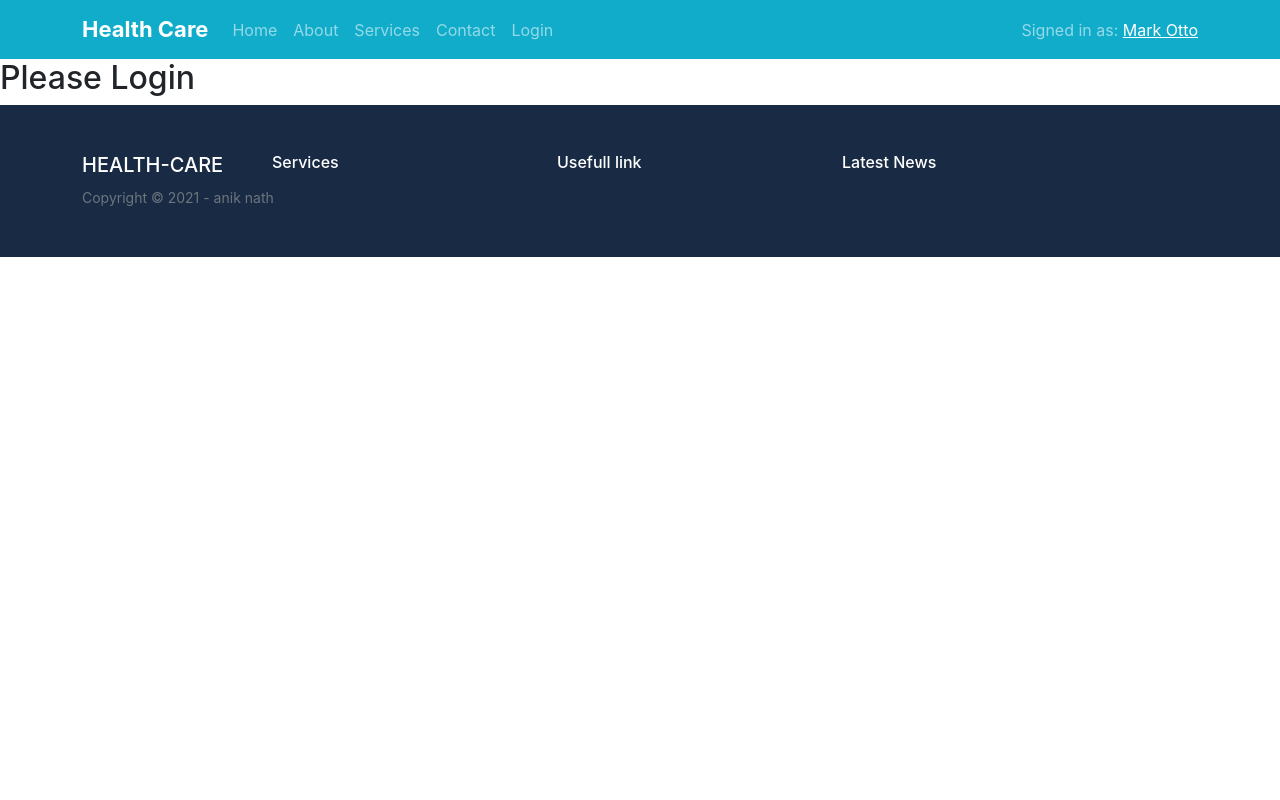
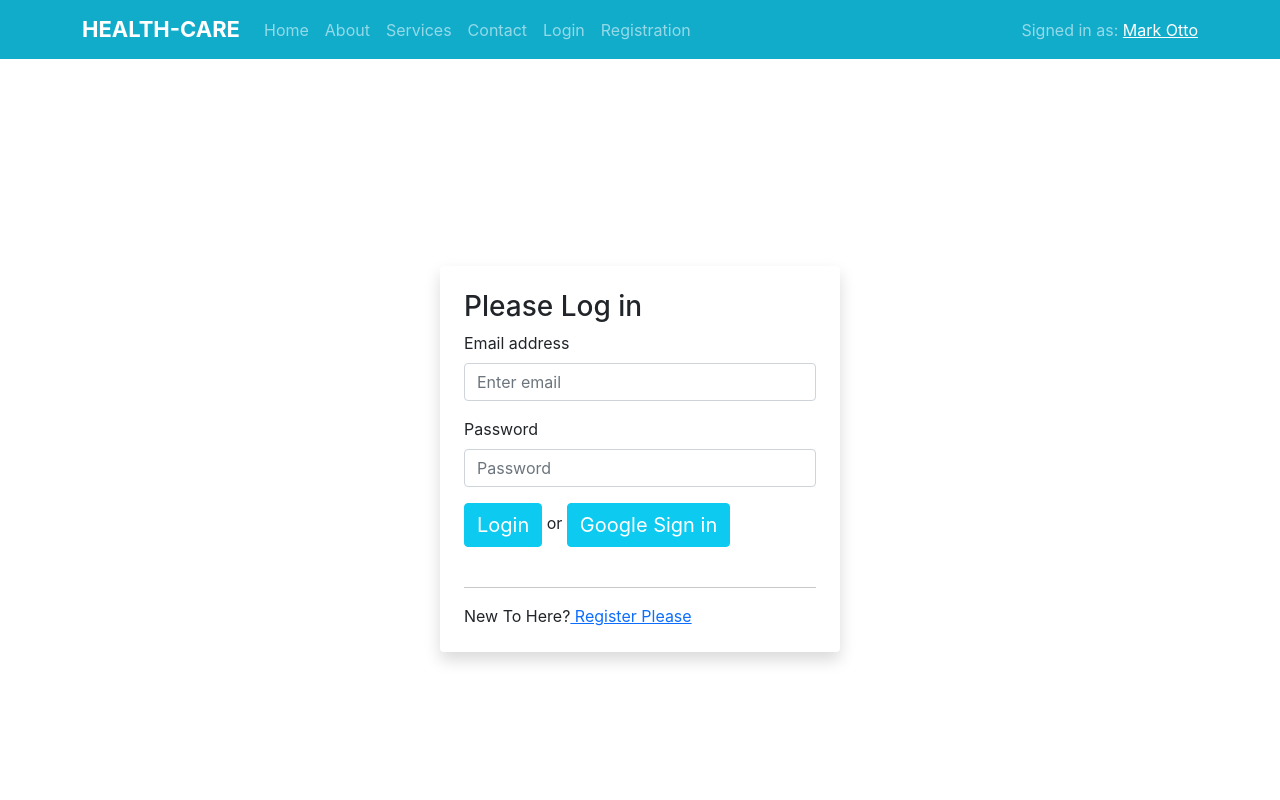
Before and after one commit to Anik-nath/HEALTH-CARE, a React (Create React App) app: page /login in a window 1280 px wide. Shown: the top 800 px of the page. Built offline with nearby package versions, Linux system fonts and the light colour scheme.

Commit message:
second commit

```diff
--- a/package.json
+++ b/package.json
@@ -7,6 +7,7 @@
     "@testing-library/react": "^11.2.7",
     "@testing-library/user-event": "^12.8.3",
     "bootstrap": "^5.1.1",
+    "firebase": "^9.1.3",
     "react": "^17.0.2",
     "react-bootstrap": "^2.0.0-rc.1",
     "react-dom": "^17.0.2",
--- a/public/index.html
+++ b/public/index.html
@@ -31,7 +31,7 @@
       integrity="sha384-F3w7mX95PdgyTmZZMECAngseQB83DfGTowi0iMjiWaeVhAn4FJkqJByhZMI3AhiU"
       crossorigin="anonymous"
     />
-    <title>React App</title>
+    <title>Health Care</title>
   </head>
   <body>
     <noscript>You need to enable JavaScript to run this app.</noscript>
--- a/src/App.css
+++ b/src/App.css
@@ -42,3 +42,18 @@
   text-transform: capitalize;
   font-weight: bold;
 }
+#slider img{
+height: 100vh;
+}
+.carousel-caption {
+  bottom: 40%;
+}
+.registration{
+  display: flex;
+  justify-content: center;
+  height: 100vh;
+  align-items: center;
+}
+#service .image{
+  height: 500px;
+}
--- a/src/App.js
+++ b/src/App.js
@@ -5,6 +5,7 @@ import Footer from "./Components/Footer/Footer";
 import Header from "./Components/Header/Header";
 import Home from "./Components/Home/Home";
 import Login from "./Components/Login/Login";
+import Registration from "./Components/Login/Registration";
 import NotFound from "./Components/NotFound/NotFound";
 import Services from "./Components/Services/Services";
 
@@ -29,6 +30,9 @@ function App() {
           <Route path="/login">
             <Login></Login>
           </Route>
+          <Route path="/registration">
+            <Registration></Registration>
+          </Route>
           <Route path="">
             <NotFound></NotFound>
           </Route>
--- a/src/Components/Header/Banner/Banner.js
+++ b/src/Components/Header/Banner/Banner.js
@@ -5,12 +5,12 @@ import banner2 from "../../../images/banner/banner-2.jpg";
 import banner3 from "../../../images/banner/banner-3.jpg";
 const Banner = () => {
   return (
-    <div className="pb-3">
+    <div id="slider" className="pb-3">
       <Carousel>
         <Carousel.Item>
           <img className="d-block w-100" src={banner1} alt="First slide" />
           <Carousel.Caption>
-            <h3>First slide label</h3>
+            <h1>We Provide Best Medical Services</h1>
             <p>Nulla vitae elit libero, a pharetra augue mollis interdum.</p>
           </Carousel.Caption>
         </Carousel.Item>
@@ -18,7 +18,7 @@ const Banner = () => {
           <img className="d-block w-100" src={banner2} alt="Second slide" />
 
           <Carousel.Caption>
-            <h3>Second slide label</h3>
+            <h1>WE Provide You Best Cares</h1>
             <p>Lorem ipsum dolor sit amet, consectetur adipiscing elit.</p>
           </Carousel.Caption>
         </Carousel.Item>
@@ -26,7 +26,7 @@ const Banner = () => {
           <img className="d-block w-100" src={banner3} alt="Third slide" />
 
           <Carousel.Caption>
-            <h3>Third slide label</h3>
+            <h1>Check Our Best Medical Services</h1>
             <p>
               Praesent commodo cursus magna, vel scelerisque nisl consectetur.
             </p>
--- a/src/Components/Header/Header.js
+++ b/src/Components/Header/Header.js
@@ -13,7 +13,7 @@ const Header = () => {
         variant="dark"
       >
         <Container>
-          <Navbar.Brand className="brand" as={Link} to="/home">Health Care</Navbar.Brand>
+          <Navbar.Brand className="brand" as={Link} to="/home">HEALTH-CARE</Navbar.Brand>
           <Navbar.Toggle aria-controls="responsive-navbar-nav" />
           <Navbar.Collapse id="responsive-navbar-nav">
             <Nav className="me-auto">
@@ -32,6 +32,9 @@ const Header = () => {
               <Nav.Link as={Link} to="/login">
                 Login
               </Nav.Link>
+              <Nav.Link as={Link} to="/registration">
+                Registration
+              </Nav.Link>
             </Nav>
             <Nav>
               <Navbar.Text>
--- a/src/Components/Login/Login.js
+++ b/src/Components/Login/Login.js
@@ -1,11 +1,37 @@
-import React from 'react';
+import React from "react";
+import { Button, Form } from "react-bootstrap";
+import { Link } from "react-router-dom";
+
 
 const Login = () => {
-    return (
-        <div>
-            <h2>Please Login</h2>
-        </div>
-    );
+  return (
+    <div className="registration">
+      <div style={{width:"400px"}}>
+      <Form  className="bg-white p-4 shadow rounded">
+          <h3>Please Log in</h3>
+        <Form.Group className="mb-3" controlId="formBasicEmail">
+          <Form.Label>Email address</Form.Label>
+          <Form.Control type="email" placeholder="Enter email" />
+        </Form.Group>
+
+        <Form.Group className="mb-3" controlId="formBasicPassword">
+          <Form.Label>Password</Form.Label>
+          <Form.Control type="password" placeholder="Password" />
+        </Form.Group>
+        <Button className="btn btn-info text-white OurBtn" variant="primary" type="submit">
+          Login
+        </Button>
+        <span> or </span>
+        <Button className="btn btn-info text-white OurBtn" variant="primary" type="submit">
+          Google Sign in
+        </Button>
+        <br /><br /><hr />
+        New To Here?
+        <Link to="/registration"> Register Please</Link>
+      </Form>
+      </div>
+    </div>
+  );
 };
 
 export default Login;
--- /dev/null
+++ b/src/Components/Login/Registration.js
@@ -0,0 +1,39 @@
+import React from 'react';
+import { Form,Button } from 'react-bootstrap';
+import { Link } from 'react-router-dom';
+
+const Registration = () => {
+    return (
+        <div className="registration">
+      <div style={{width:"400px"}}>
+      <Form className="bg-white p-4 shadow rounded">
+          <h3>Create an account</h3>
+        <Form.Group className="mb-3" controlId="formBasicUsername">
+          <Form.Label>Username</Form.Label>
+          <Form.Control type="text" placeholder="Username" />
+        </Form.Group>
+        <Form.Group className="mb-3" controlId="formBasicEmail">
+          <Form.Label>Email address</Form.Label>
+          <Form.Control type="email" placeholder="Enter email" />
+          <Form.Text className="text-muted">
+            We'll never share your email with anyone else.
+          </Form.Text>
+        </Form.Group>
+
+        <Form.Group className="mb-3" controlId="formBasicPassword">
+          <Form.Label>Password</Form.Label>
+          <Form.Control type="password" placeholder="Password" />
+        </Form.Group>
+        <Button className="btn btn-info text-white OurBtn" variant="primary" type="submit">
+          Register/Sign up
+        </Button>
+        <br /><hr />
+        Already have an account?
+        <Link to="/login"> Just Login</Link>
+      </Form>
+      </div>
+    </div>
+    );
+};
+
+export default Registration;
--- a/src/Components/Services/Services.js
+++ b/src/Components/Services/Services.js
@@ -12,16 +12,22 @@ const Services = () => {
   }, []);
 
   return (
+    <div id="service">
       <div>
-      <div className="">
-        <img className="w-100 mb-5" src="https://images.unsplash.com/photo-1584982751601-97dcc096659c?ixlib=rb-1.2.1&ixid=MnwxMjA3fDB8MHxwaG90by1wYWdlfHx8fGVufDB8fHx8&auto=format&fit=crop&w=872&q=80" alt="" />
+        <img
+          className="w-100 image"
+          src="https://images.unsplash.com/photo-1584982751601-97dcc096659c?ixlib=rb-1.2.1&ixid=MnwxMjA3fDB8MHxwaG90by1wYWdlfHx8fGVufDB8fHx8&auto=format&fit=crop&w=872&q=80"
+          alt=""
+        />
       </div>
-      {
-        ourServices.length === 0 ?
+      <div className="text-center py-4">
+        <h2> Our <span className="text-info">Services</span></h2>
+      </div>
+      {ourServices.length === 0 ? (
         <Spinner animation="border" role="status">
           <span className="visually-hidden">Loading...</span>
         </Spinner>
-        :
+      ) : (
         <Container>
           <Row xs={1} md={2} className="g-3 mb-5">
             {ourServices.map((service) => (
@@ -29,7 +35,7 @@ const Services = () => {
             ))}
           </Row>
         </Container>
-      }
+      )}
     </div>
   );
 };
```
Also changed, not shown: 1 other file (tests, documents, lock files or other folders). Lines whose indentation alone changed are shown as unchanged.
